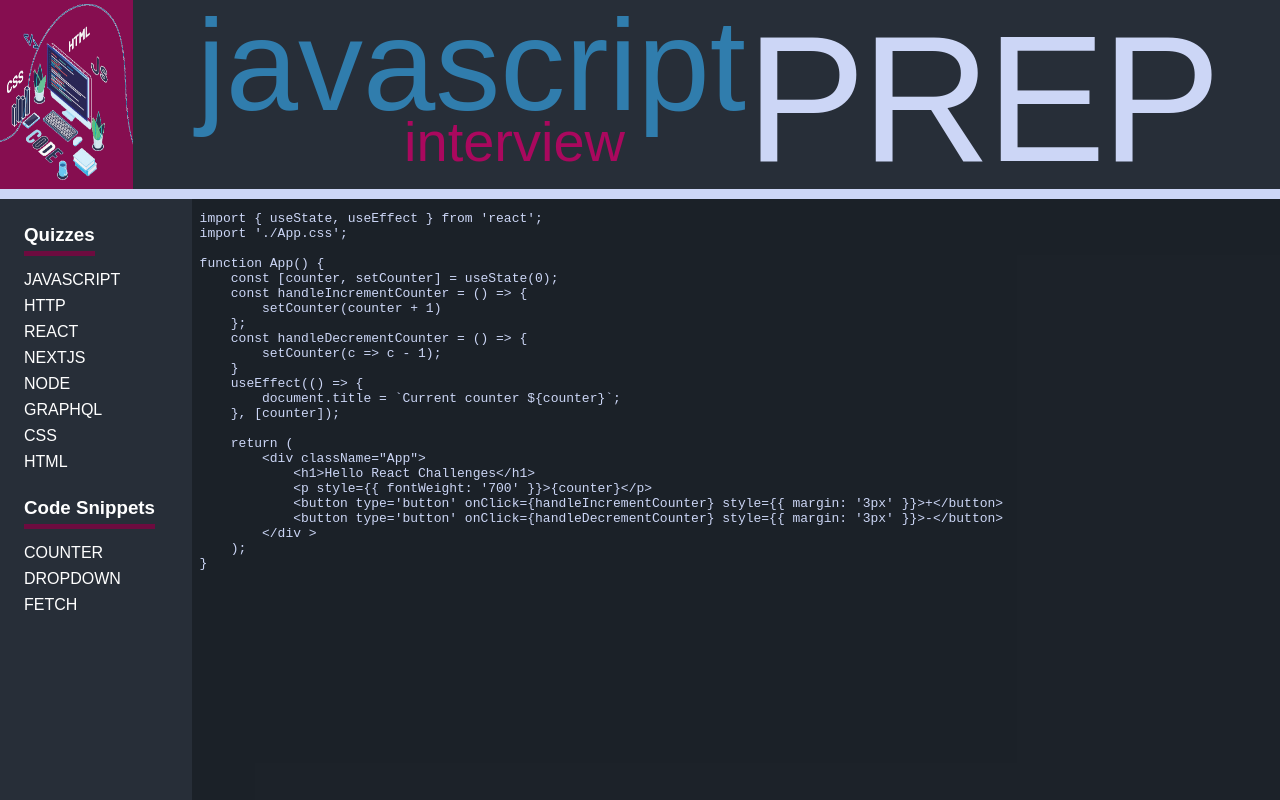
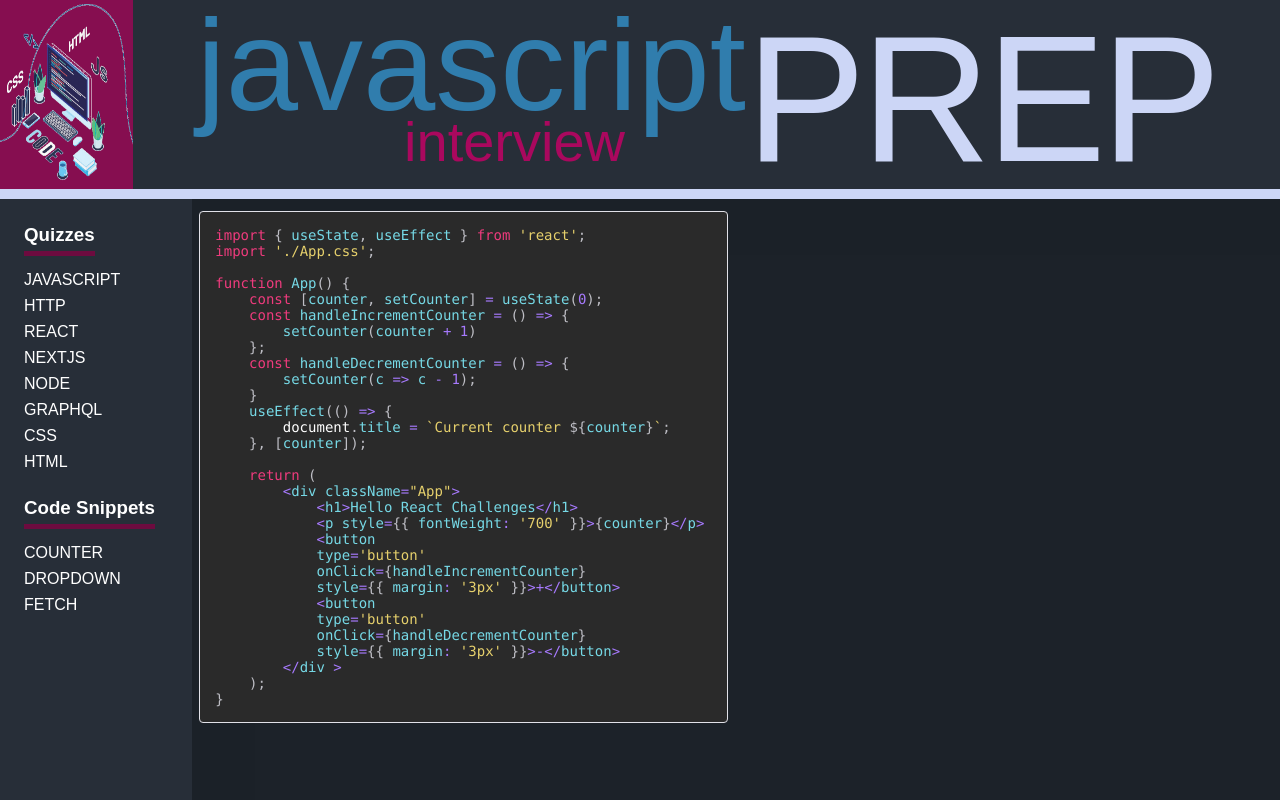
Before and after one commit to hcs847/quiz-nextjs, a Next.js app: page /snippets/counter in a window 1280 px wide. Shown: the top 800 px of the page. Built offline with nearby package versions, Linux system fonts and the light colour scheme.

Commit message:
fix syntax-highlighter styling

```diff
--- a/package.json
+++ b/package.json
@@ -14,6 +14,7 @@
     "gray-matter": "^4.0.3",
     "markdown": "^0.5.0",
     "next": "11.1.2",
+    "prismjs": "^1.25.0",
     "raw-loader": "^4.0.2",
     "react": "17.0.2",
     "react-dom": "17.0.2",
--- a/pages/snippets/[slug].js
+++ b/pages/snippets/[slug].js
@@ -2,26 +2,36 @@ import fs from 'fs';
 import path from 'path';
 import ReactMarkdown from "react-markdown";
 import matter from 'gray-matter';
-import { PrismAsync as SyntaxHighlighter } from 'react-syntax-highlighter';
-import { dracula } from 'react-syntax-highlighter/dist/cjs/styles/prism';
+import { Prism as SyntaxHighlighter } from 'react-syntax-highlighter';
+import { xonokai } from 'react-syntax-highlighter/dist/cjs/styles/prism';
 
-const CodeBlock = ({ value }) => {
-    return (
-        <SyntaxHighlighter style={dracula}>
-            {value}
-        </SyntaxHighlighter>
-    )
+const CodeBlock = {
+    code({ node, inline, className, children, ...props }) {
+        const language = 'javascript'
+        return !inline && language ? (
+            <SyntaxHighlighter
+                style={xonokai}
+                language={language}
+                PreTag="div" {...props}>
+                {String(children).replace(/\n$/, '')}
+            </SyntaxHighlighter>
+
+        ) : (
+            <code className={className} {...props}>
+                {children}
+            </code>
+        )
+    }
 }
 
 const Snippets = ({ htmlString }) => {
     return (
         <ReactMarkdown
-            object={CodeBlock}>
+            components={CodeBlock}>
             {htmlString}
         </ReactMarkdown>
     )
 };
-
 
 export const getStaticPaths = async () => {
     const files = fs.readdirSync('snippets');
```
Also changed, not shown: snippets/counter.md (+8 -2 lines).
